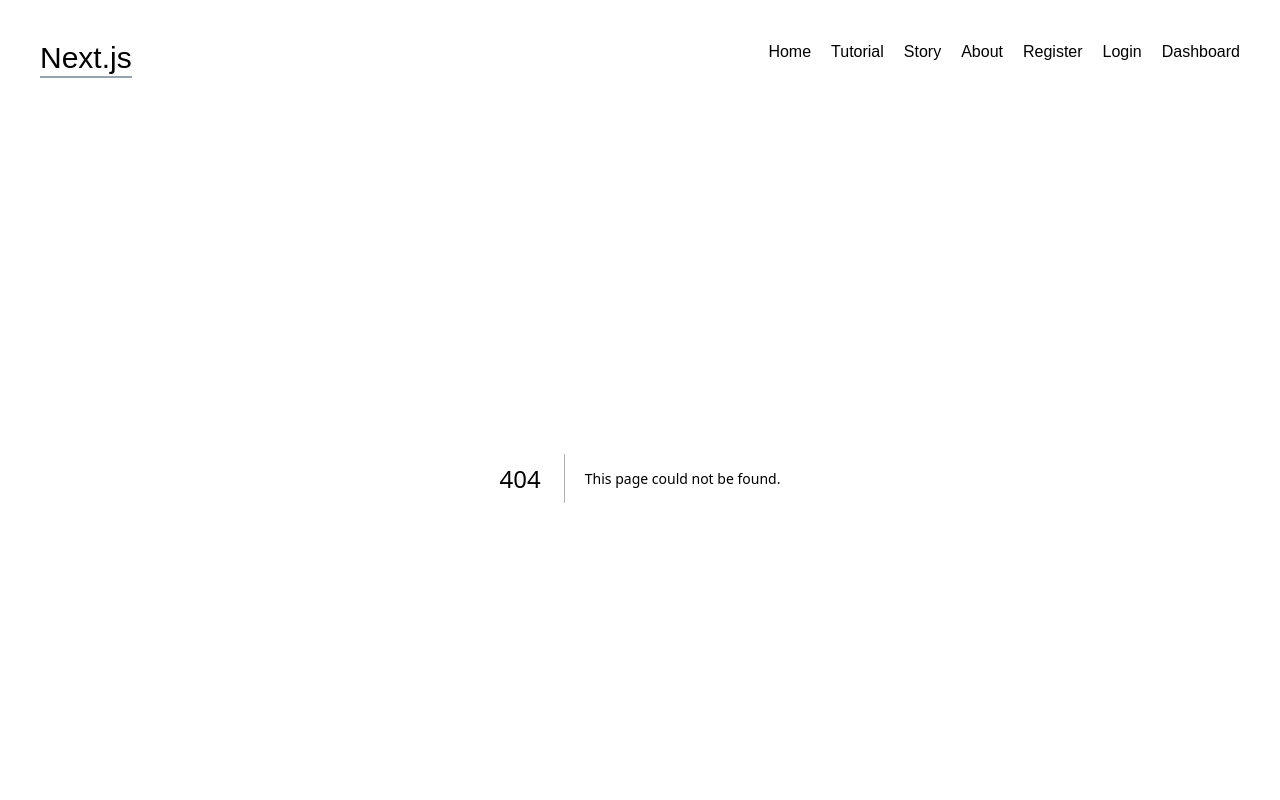
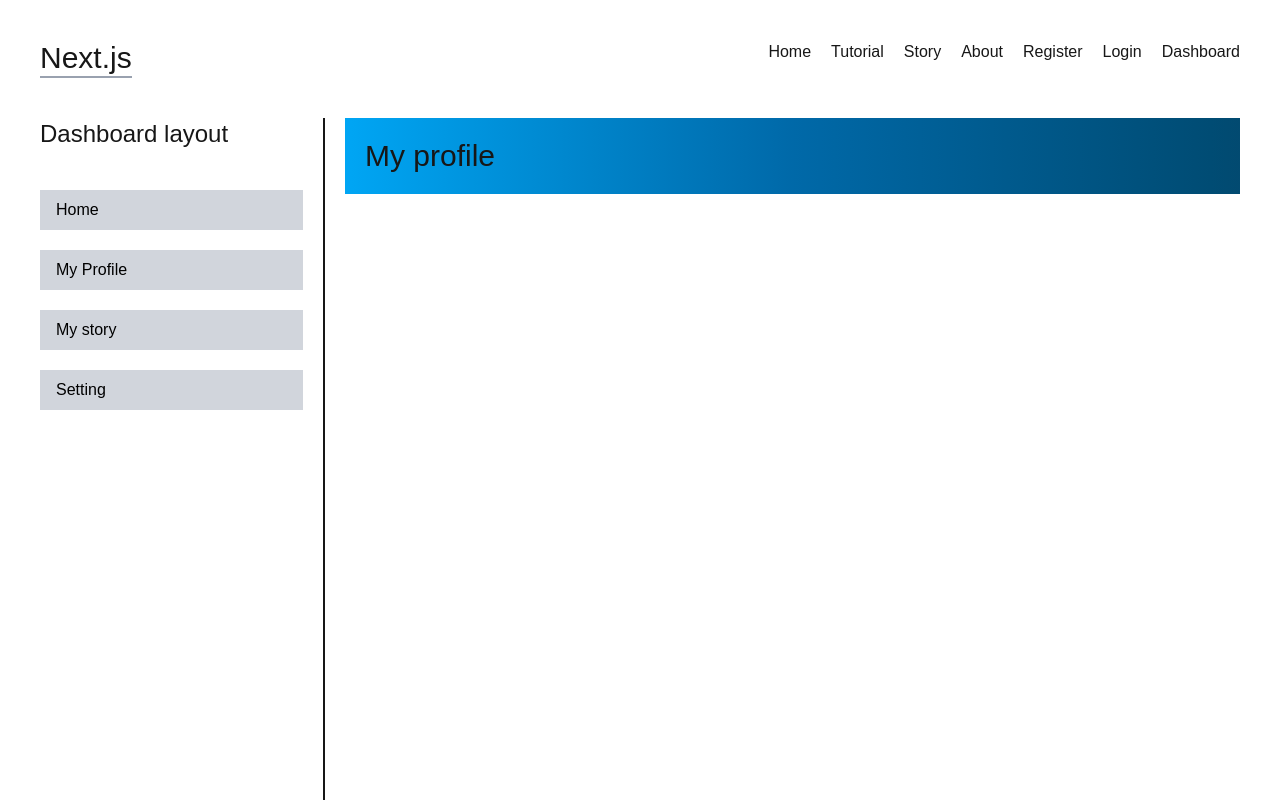
Before and after one commit to Sudipto-Sen-Gupto/Initial-Next-Js, a Next.js app: page /dashboard/my-profile in a window 1280 px wide. Before the commit this address had no page. Shown: the top 800 px of the page. Built offline with nearby package versions, Linux system fonts and the light colour scheme.

Commit message:
dashboard layout implement

```diff
--- /dev/null
+++ b/src/app/dashboard/layout.jsx
@@ -0,0 +1,26 @@
+import Link from 'next/link';
+import React from 'react';
+
+const DashboardLayout = ({children}) => {
+    return (
+        <div className='grid grid-cols-12 mt-10 gap-5 min-h-screen'>
+
+            <div className='col-span-3 border-r-2'>
+                <h1 className='text-2xl'>Dashboard layout</h1>
+
+                 <div className='my-10 flex flex-col flex-1 text-black gap-5 pr-5 '>
+                     <Link href={'/dashboard'} className='bg-gray-300 hover:bg-gray-100 px-4 py-2'>Home</Link>
+                  <Link href={'/dashboard/my-profile'} className='bg-gray-300 hover:bg-gray-100 px-4 py-2'>My Profile</Link>
+                  <Link href={'/dashboard/my-story'} className='bg-gray-300 hover:bg-gray-100 px-4 py-2'>My story</Link>
+                  <Link href={'/dashboard/setting'} className='bg-gray-300 hover:bg-gray-100 px-4 py-2'>Setting</Link>
+                 </div>
+                  </div>
+
+            <div className='col-span-9'> {children}</div>
+
+
+        </div>
+    );
+};
+
+export default DashboardLayout;
--- /dev/null
+++ b/src/app/dashboard/my-profile/page.jsx
@@ -0,0 +1,11 @@
+import React from 'react';
+
+const myProfile = () => {
+    return (
+        <div>
+            <h1 className='text-3xl p-5 bg-gradient-to-r from-sky-500  via-sky-700 to-sky-900'>My profile</h1>
+        </div>
+    );
+};
+
+export default myProfile;
--- /dev/null
+++ b/src/app/dashboard/my-story/page.jsx
@@ -0,0 +1,11 @@
+import React from 'react';
+
+const myStory = () => {
+    return (
+        <div>
+            <h1 className=' text-3xl p-5 bg-gradient-to-r from-sky-500  via-sky-700 to-sky-900'>My story</h1>
+        </div>
+    );
+};
+
+export default myStory;
--- a/src/app/dashboard/page.jsx
+++ b/src/app/dashboard/page.jsx
@@ -1,10 +1,13 @@
 import Title from '@/component/Title';
+import Link from 'next/link';
 import React from 'react';
 
 const Dashboard = () => {
     return (
         <div>
-            <Title><h1>Welcome to Dashboard</h1></Title>
+            <Title><h1 >Welcome to Dashboard</h1></Title>
+
+
         </div>
     );
 };
--- /dev/null
+++ b/src/app/dashboard/setting/page.jsx
@@ -0,0 +1,11 @@
+import React from 'react';
+
+const Story = () => {
+    return (
+        <div>
+          <h1 className=' text-3xl p-5 bg-gradient-to-r from-sky-500  via-sky-700 to-sky-900'>Settings</h1>
+        </div>
+    );
+};
+
+export default Story;
```
Also changed, not shown: src/app/(auth)/login/page.jsx (renamed from src/app/login/page.jsx), src/app/(auth)/register/page.jsx (renamed from src/app/register/page.jsx).
